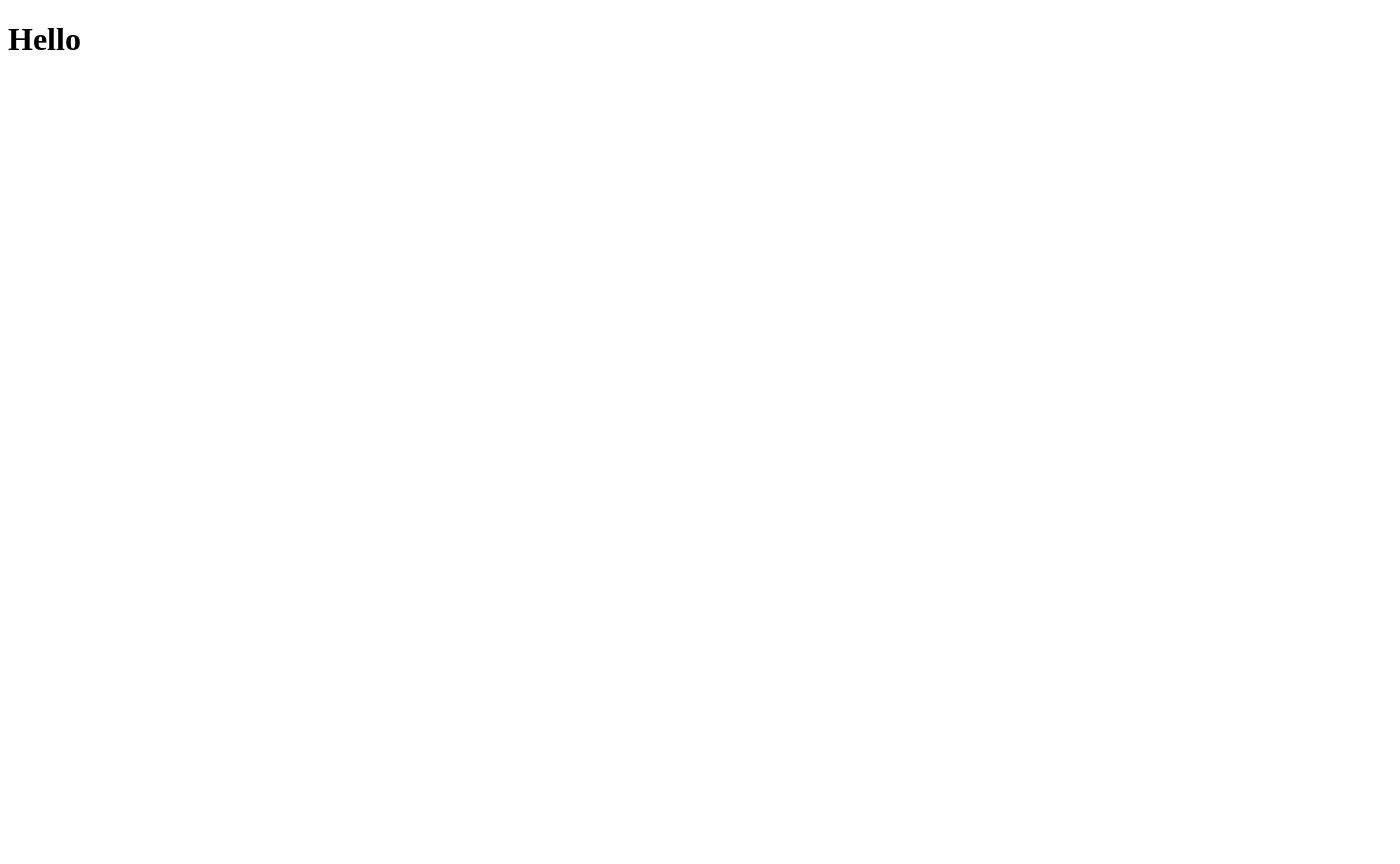
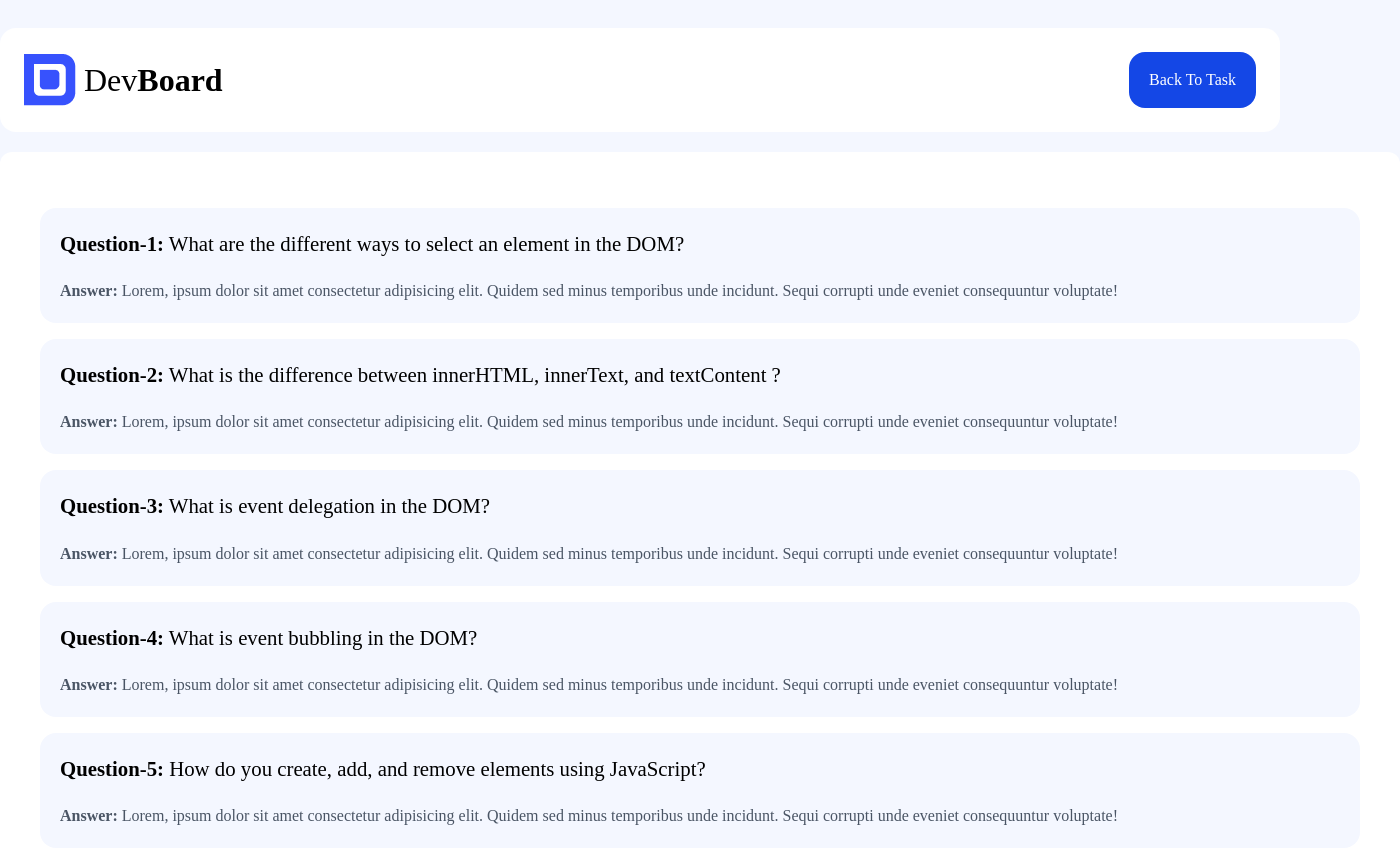
Before and after one commit to mushfiqueraiyan/devBoard, a plain HTML site: page blog.html in a window 1280 px wide. Shown: the whole page, 1400 px wide, since content can reach past the window. Before the commit the page ends 800 px from the top, so only its background shows below. Drawn offline with nearby package versions, Linux system fonts and the light colour scheme.

Commit message:
added blog sections all posts without answer

```diff
--- a/blog.html
+++ b/blog.html
@@ -1,11 +1,44 @@
 <!DOCTYPE html>
-<html lang="en">
+<html lang="en" data-theme="light">
 <head>
     <meta charset="UTF-8">
     <meta name="viewport" content="width=device-width, initial-scale=1.0">
-    <title>blog</title>
+    <script src="https://unpkg.com/@tailwindcss/browser@4"></script>
+    <title>Dev Board</title>
 </head>
-<body>
-    <h1>Hello</h1>
+<body class="bg-[#f4f7ff] font-[poppins]">
+    <header class="max-w-[1400px] flex items-center justify-between bg-white mx-auto p-[24px] rounded-2xl mt-7">
+        <div class="logo w-100 flex gap-2 items-center">
+            <img src="images/logo.png" alt="">
+            <h2 class="text-[2rem]">Dev<span class="font-extrabold">Board</span></h2>
+        </div>
+        <!-- task count and color change -->
+            <button class="px-5 py-4 bg-blue-700 text-white rounded-2xl cursor-pointer" id="backToHome">Back To Task</button>
+        </div>
+    </header>
+
+    <main class="w-[1400px] bg-white mx-auto mt-5 mb-5 p-10 rounded-xl">
+        <div class="bg-[#f4f7ff] p-5 rounded-2xl mt-4">
+            <h1 class="text-[1.3rem]"><span class="font-bold">Question-1:</span> What are the different ways to select an element in the DOM?</h1>
+            <p class="text-gray-600 mt-5"><span class="font-bold">Answer: </span>Lorem, ipsum dolor sit amet consectetur adipisicing elit. Quidem sed minus temporibus unde incidunt. Sequi corrupti unde eveniet consequuntur voluptate!</p>
+        </div>
+        <div class="bg-[#f4f7ff] p-5 rounded-2xl mt-4">
+            <h1 class="text-[1.3rem]"><span class="font-bold">Question-2:</span> What is the difference between innerHTML, innerText, and textContent ?</h1>
+            <p class="text-gray-600 mt-5"><span class="font-bold">Answer: </span>Lorem, ipsum dolor sit amet consectetur adipisicing elit. Quidem sed minus temporibus unde incidunt. Sequi corrupti unde eveniet consequuntur voluptate!</p>
+        </div>
+        <div class="bg-[#f4f7ff] p-5 rounded-2xl mt-4">
+            <h1 class="text-[1.3rem]"><span class="font-bold">Question-3:</span> What is event delegation in the DOM?</h1>
+            <p class="text-gray-600 mt-5"><span class="font-bold">Answer: </span>Lorem, ipsum dolor sit amet consectetur adipisicing elit. Quidem sed minus temporibus unde incidunt. Sequi corrupti unde eveniet consequuntur voluptate!</p>
+        </div>
+        <div class="bg-[#f4f7ff] p-5 rounded-2xl mt-4">
+            <h1 class="text-[1.3rem]"><span class="font-bold">Question-4:</span> What is event bubbling in the DOM?</h1>
+            <p class="text-gray-600 mt-5"><span class="font-bold">Answer: </span>Lorem, ipsum dolor sit amet consectetur adipisicing elit. Quidem sed minus temporibus unde incidunt. Sequi corrupti unde eveniet consequuntur voluptate!</p>
+        </div>
+        <div class="bg-[#f4f7ff] p-5 rounded-2xl mt-4">
+            <h1 class="text-[1.3rem]"><span class="font-bold">Question-5:</span> How do you create, add, and remove elements using JavaScript?</h1>
+            <p class="text-gray-600 mt-5"><span class="font-bold">Answer: </span>Lorem, ipsum dolor sit amet consectetur adipisicing elit. Quidem sed minus temporibus unde incidunt. Sequi corrupti unde eveniet consequuntur voluptate!</p>
+        </div>
+    </main>
 </body>
+<script src="blog.js"></script>
 </html>
--- /dev/null
+++ b/blog.js
@@ -0,0 +1,4 @@
+
+document.getElementById("backToHome").addEventListener("click", function () {
+  window.location.href = "index.html";
+});
```
